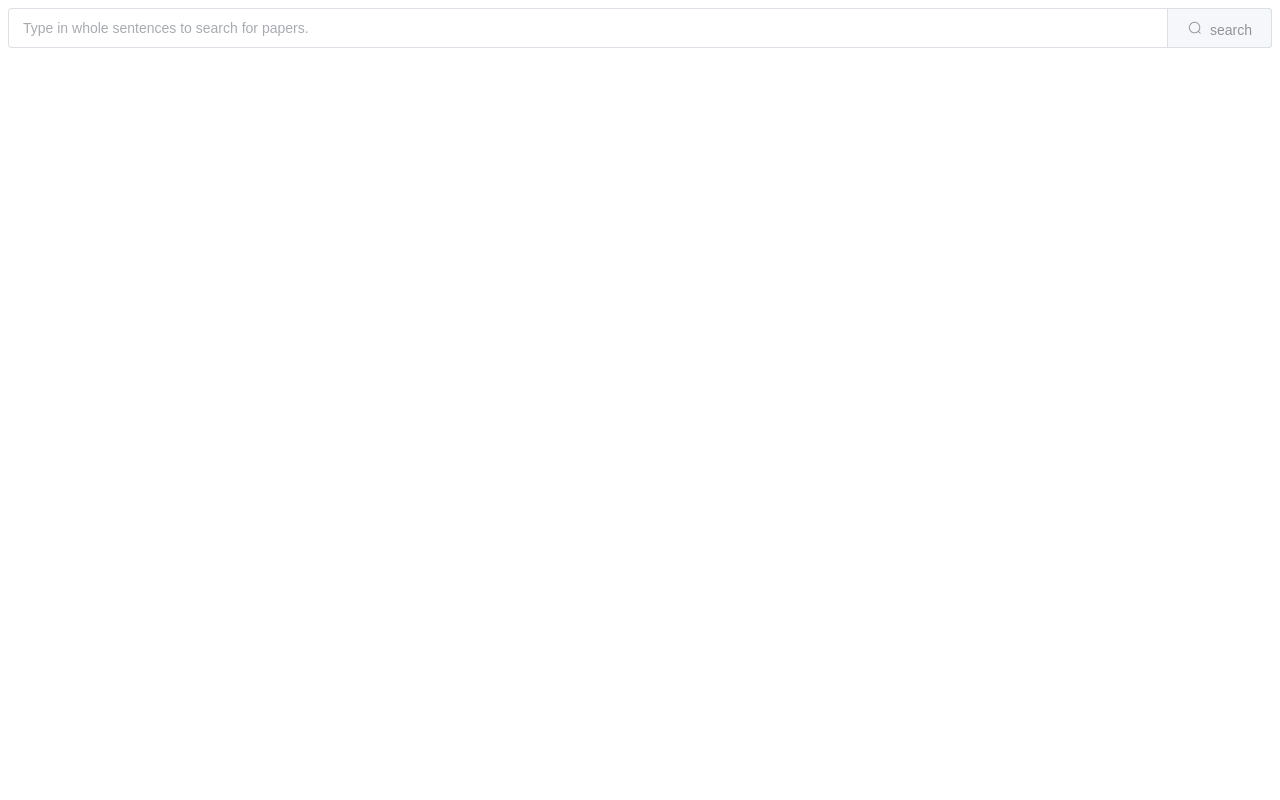
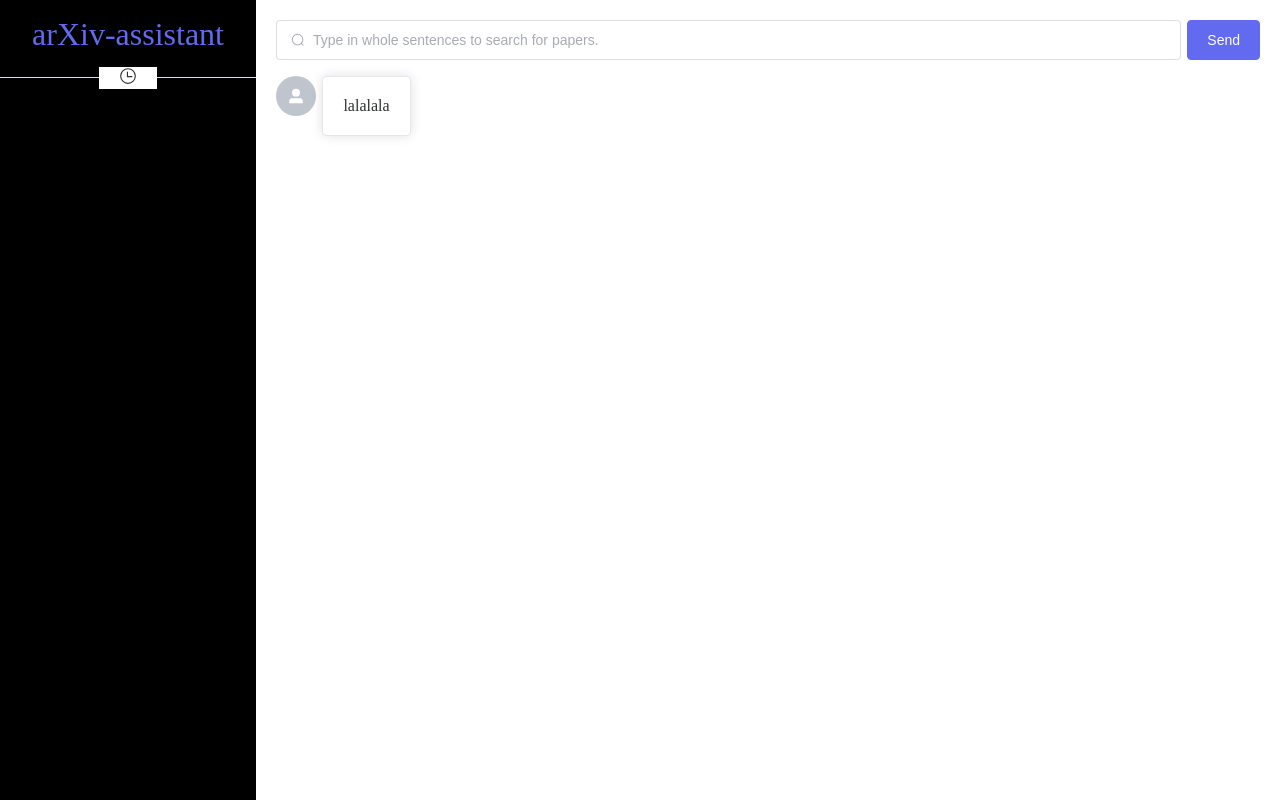
Before and after one commit to AliceRayLu/arXiv-assistant, a Vue app: page / in a window 1280 px wide. Built offline with nearby package versions, Linux system fonts and the light colour scheme.

Commit message:
finish origin layout

```diff
--- a/src/App.vue
+++ b/src/App.vue
@@ -1,19 +1,42 @@
 <template>
-  <div>
-    <el-input
-      placeholder="Type in whole sentences to search for papers."
-      v-model="userInput"
-    >
-      <template #append>
-        <el-button type="primary" :icon="Search">search</el-button>
-      </template>
-    </el-input>
-  </div>
+  <el-container
+    style="position: absolute; top: 0; right: 0; bottom: 0; left: 0"
+  >
+    <el-aside width="20vw" style="background-color: #000000; height: 100vh">
+      <el-row type="flex" justify="center" align="middle">
+        <text style="color: #626aef; font-size: 4vh; margin-top: 2vh">
+          arXiv-assistant
+        </text>
+      </el-row>
+      <el-divider>
+        <el-icon size="large"><Clock /></el-icon>
+      </el-divider>
+    </el-aside>
+    <el-main>
+      <div style="display: flex; width: 100%">
+        <el-input
+          placeholder="Type in whole sentences to search for papers."
+          v-model="userInput"
+          :prefix-icon="Search"
+          style="display: inline-flex"
+        ></el-input>
+        <el-button
+          color="#626aef"
+          style="display: inline-flex; margin-left: 0.5vw"
+          >Send
+        </el-button>
+      </div>
+      <div style="margin-top: 2vh">
+        <QandA :question="userInput" />
+      </div>
+    </el-main>
+  </el-container>
 </template>
 
 <script lang="ts" setup>
 import { ref } from "vue";
-import { Search } from "@element-plus/icons-vue";
+import { Search, Clock } from "@element-plus/icons-vue";
+import QandA from "@/components/QandA.vue";
 const userInput = ref("");
 </script>
 
--- /dev/null
+++ b/src/components/QandA.vue
@@ -0,0 +1,15 @@
+<template>
+  <el-row>
+    <el-avatar :icon="UserFilled" />
+    <el-card style="margin-left: 0.5vw">
+      <div>lalalala</div>
+    </el-card>
+  </el-row>
+</template>
+
+<script lang="ts" setup>
+import { UserFilled } from "@element-plus/icons-vue";
+const props = defineProps({
+  question: String,
+});
+</script>
```
Also changed, not shown: src/components/HelloWorld.vue (deleted, +0 -124 lines), .eslintrc.js.
